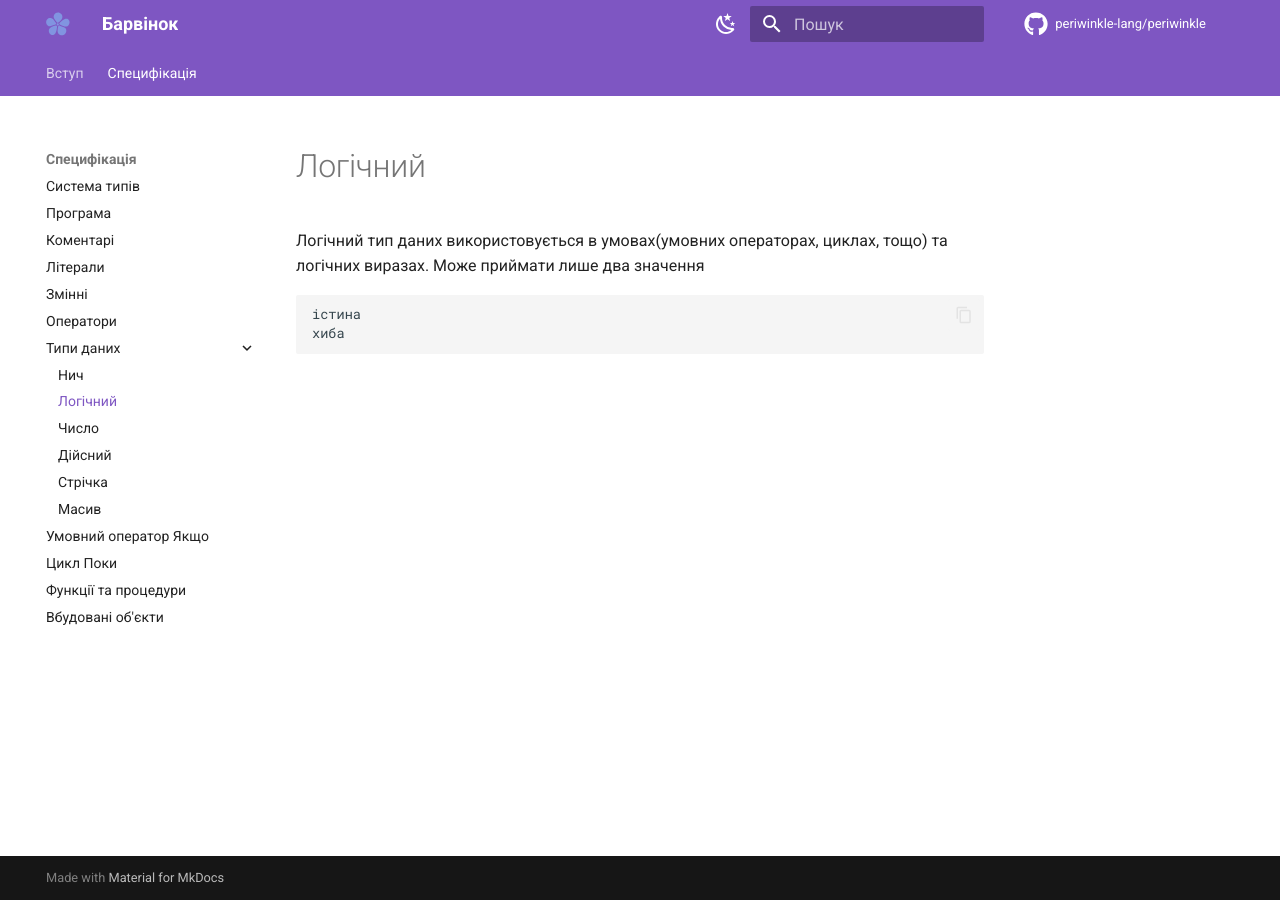
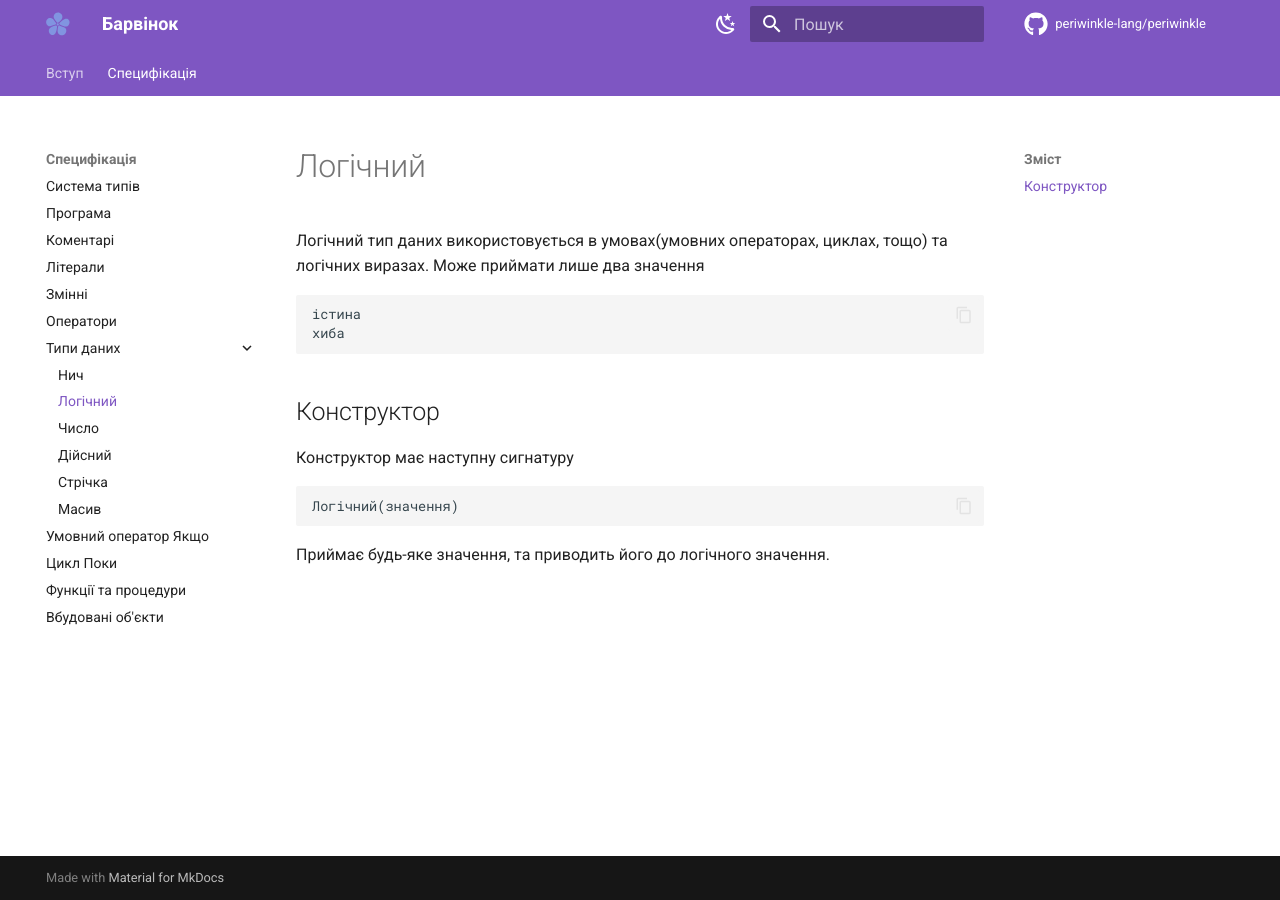
Before and after one commit to periwinkle-lang/periwinkle-docs, an MkDocs documentation site: the page built from docs/specification/datatype/bool.md, in a window 1280 px wide. Built offline with MkDocs 1.6.1 and Material for MkDocs 9.7.7, drawn with Linux system fonts in a browser that asks for light colours; comment, search, counter and statistics services are not loaded.

Commit message:
Документація до коміту periwinkle-lang/periwinkle@4b3b318

````diff
--- a/docs/specification/datatype/bool.md
+++ b/docs/specification/datatype/bool.md
@@ -6,3 +6,13 @@
 істина
 хиба
 ```
+
+## Конструктор
+
+Конструктор має наступну сигнатуру
+
+``` periwinkle linenums="0"
+Логічний(значення)
+```
+
+Приймає будь-яке значення, та приводить його до логічного значення.
````
Also changed, not shown: docs/specification/datatype/number.md (+10 -0 lines), docs/specification/datatype/real.md (+10 -0 lines), docs/specification/datatype/string.md (+10 -0 lines).
